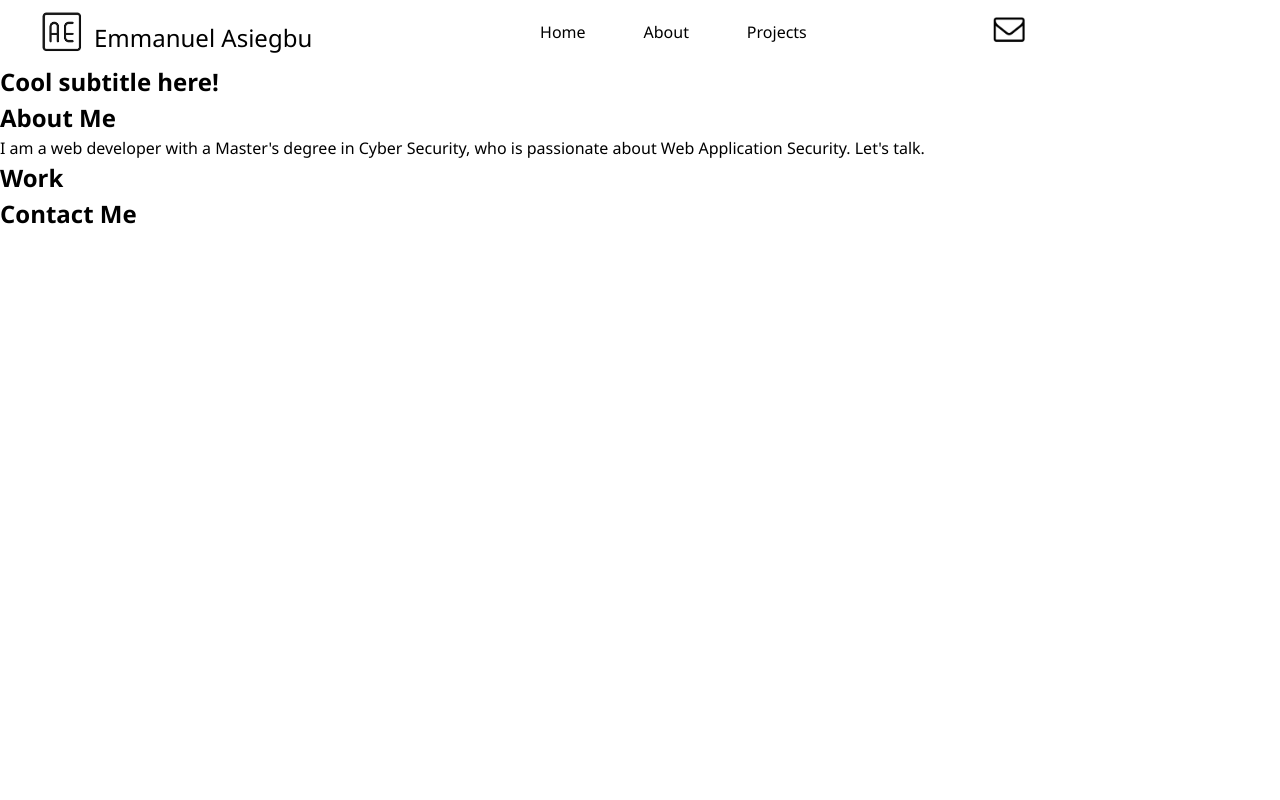
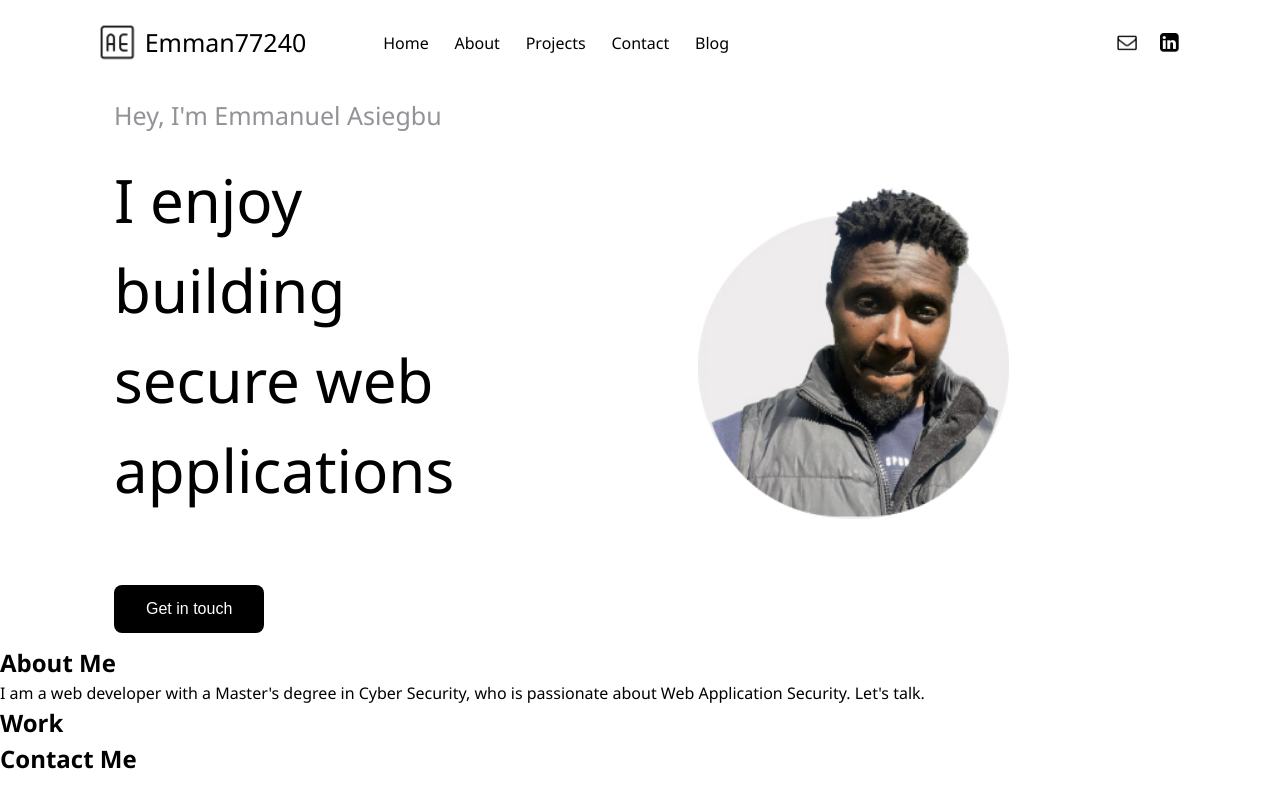
Before and after one commit to Emman77240/portfolio, a plain HTML site: page index.html in a window 1280 px wide. Drawn offline with Linux system fonts and the light colour scheme.

Commit message:
Added styling to navbar and main section

```diff
--- a/css/style.css
+++ b/css/style.css
@@ -3,52 +3,107 @@
 }
 
 body {
-  margin: 0;
-  padding: 0;
   font-family: 'Segoe UI', Tahoma, Geneva, Verdana, sans-serif;
   line-height: 1.5;
+  margin: 0px;
+  padding: 0px;
 }
 
-/* Naigation CSS*/
+/* Navigation CSS*/
 #navBar {
   display: flex;
   flex-direction: row;
-  margin: opx 5%;
+  align-items: center;
+  margin: 15px 7%;
+  /*border-bottom: 2px solid black;*/
 }
 
-nav h1 {
-  width: 25%;
-  font-weight: 500;
-  margin-top: 20px;
+#navBar h1 {
+  width: 70%;
+  font-size: 25px;
+  font-weight: 400;
 }
 
-nav img {
-  width: 5%;
-  margin-left: 30px;
+.icons img {
+  width: 3.5%;
+  margin: 0px 2%;
+  cursor: pointer;
+}
+
+.icons {
+  display: flex;
+  justify-content: flex-end;
+  align-items: center;
 }
 
 #navigation {
   display: flex;
-  width: 50%;
+  width: 80%;
   align-items: center;
-  justify-content: center;
+  justify-content: space-evenly;
 }
 
 #navigation p {
   margin: 0px 5%;
 }
 
-#icons {
-  display: flex;
-  justify-content: flex-end;
-  align-items: center;
+.logo {
+  width: 5%;
 }
 
-div a img {
-  width: 10%;
+/*Grid CSS*/
+.hero-banner {
+  margin: 0px 5%;
+  min-height: 500px;
+  height: 70vh;
+  display: grid;
+  grid-template-rows: 100%;
+  grid-template-columns: 55% 45%;
+  grid-template-areas:
+  "profile profileImage";
 }
 
+#profile {
+  grid-area: profile;
+}
 
+#profileImage {
+  grid-area: profileImage;
+  margin-top: 100px;
+  width: 60%;
+}
+
+.profileArea {
+  display: flex;
+  align-items: center;
+  margin-left: 50px;
+}
+
+#introduction {
+  font-size: 25px;
+  font-weight: lighter;
+  color: #929297;
+}
+
+#headline h2 {
+  font-size: 60px;
+  width: 70%;
+  font-weight: 400;
+  margin: 20px 0px;
+}
+
+button {
+  background-color: black;
+  color: white;
+  border: none;
+  padding: 15px 32px;
+  text-align: center;
+  text-decoration: none;
+  display: inline-block;
+  font-size: 16px;
+  margin-top: 50px;
+  border-radius: 8px;
+}
 
 h1,
 h2,
--- a/index.html
+++ b/index.html
@@ -11,26 +11,33 @@
 
 <body>
   <!-- main logo / nav -->
-  <header>
   <nav id="navBar">
     <img class="logo" src="images/logo.png" alt="Logo Image">
-      <h1>Emmanuel Asiegbu</h1>
+    <h1>Emman77240</h1>
     <div id="navigation">
       <p>Home</p>
       <p>About</p>
       <p>Projects</p>
+      <p>Contact</p>
+      <p>Blog</p>
     </div>
-      <div id="icons">
-        <a href="mailto:asiegbuemmanuelekee@gmail.com"><img id="mail" src="images/mail.png" alt=""></a>
+    <div class="icons">
+      <img id="mail" src="images/mail.png" alt="mail icon">
+      <img id="linkedin" src="images/linkedin.png" alt="linkedin icon">
     </div>
   </nav>
-  </header>
+
 
   <!-- hero banner -->
   <section class="hero-banner">
-    <div id="profile">
-      <h2>Cool subtitle here!</h2>
+    <div id="profile" class="profileArea">
+      <div id="headline">
+        <h3 id="introduction">Hey, I'm Emmanuel Asiegbu</h3>
+        <h2>I enjoy building secure web applications</h2>
+        <button>Get in touch</button>
       </div>
+    </div>
+    <img id="profileImage" src="images/profile_img.jpg" alt="Profile Photo">
   </section>
 
   <main class="page-wrapper">
```
Also changed, not shown: images/linkedin.png (added), images/profile_img.jpg (added). Lines whose indentation alone changed are shown as unchanged.
